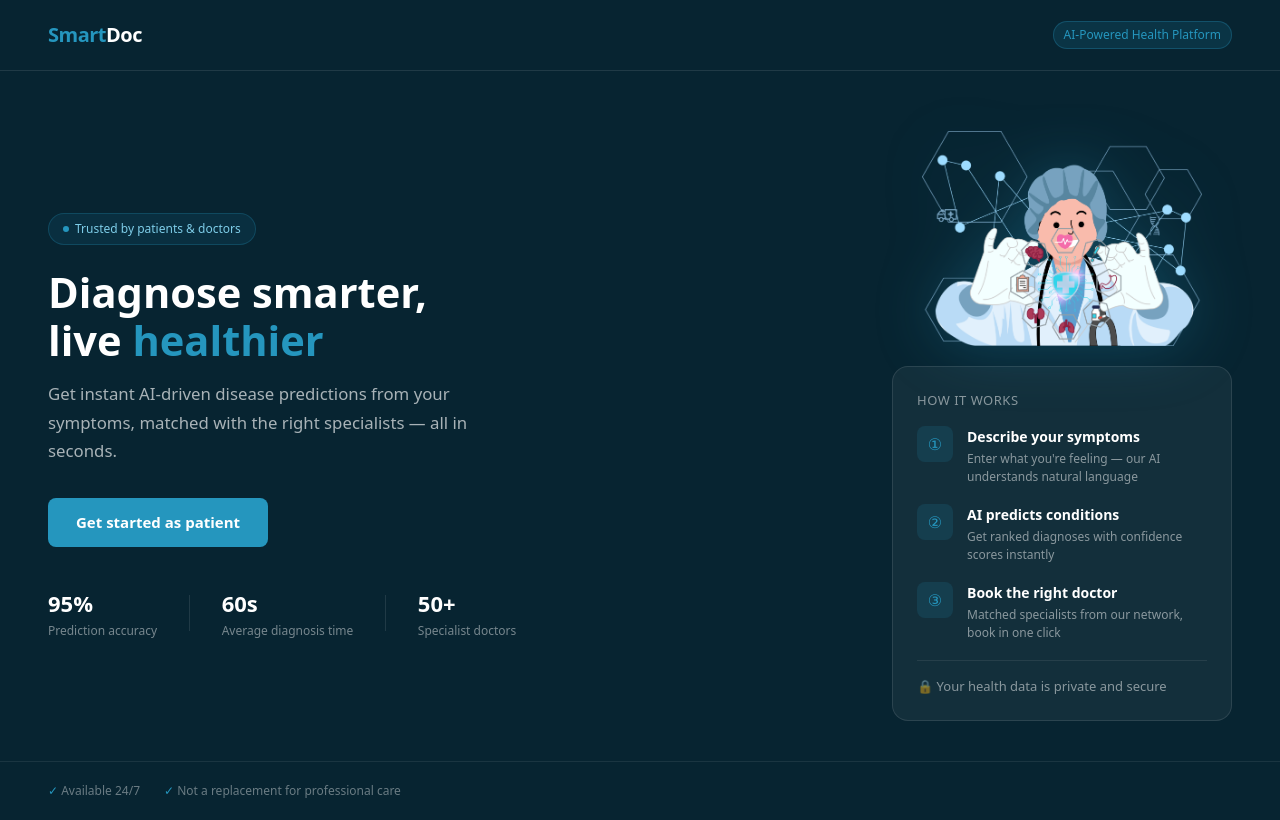
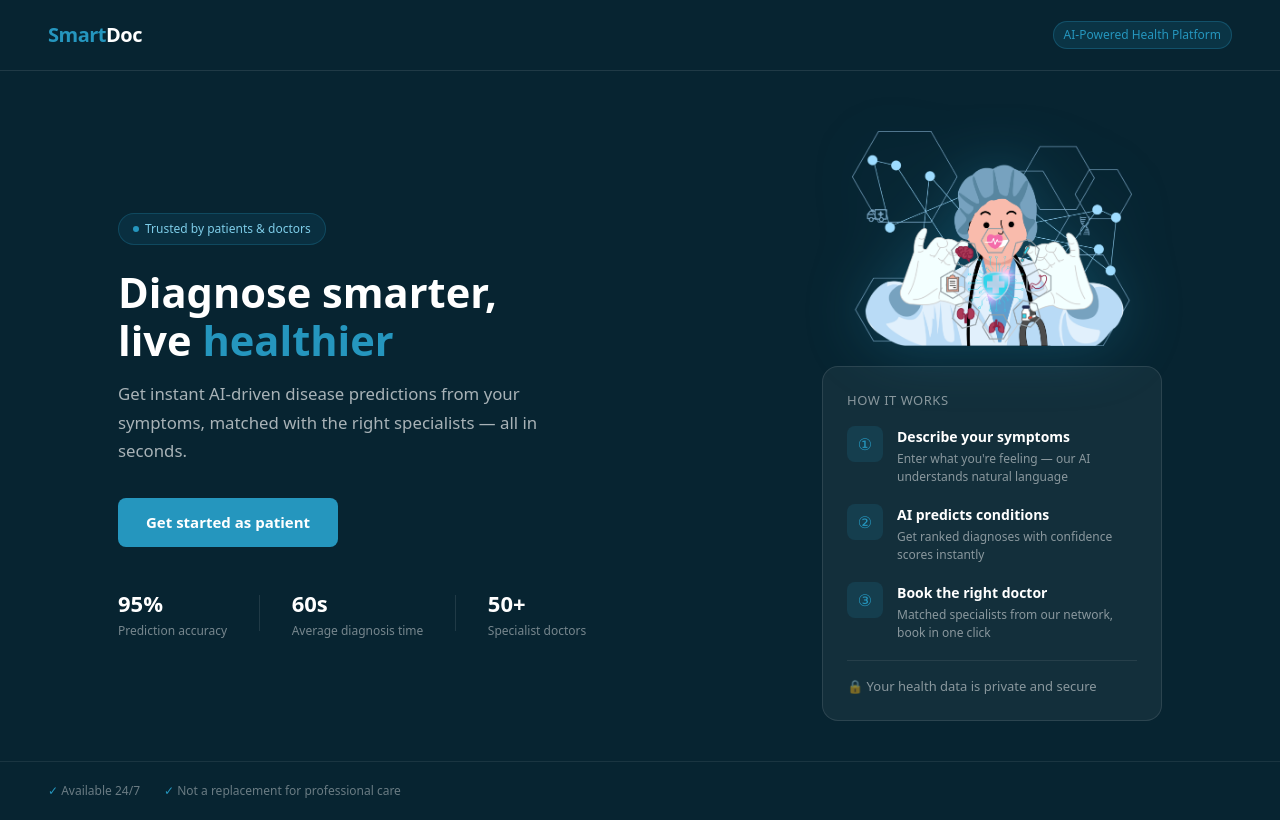
Before and after one commit to VKwamboka/patient_service_frontend, an Angular app in the folder disease-prediction-app/: page / in a window 1280 px wide. Built offline with nearby package versions, Linux system fonts and the light colour scheme.

Commit message:
updated endpoints url

```diff
--- a/disease-prediction-app/src/app/authentication/landing/landing.component.html
+++ b/disease-prediction-app/src/app/authentication/landing/landing.component.html
@@ -4,7 +4,7 @@
     <div class="nav-badge">AI-Powered Health Platform</div>
   </nav>
 
-  <div class="hero">
+  <div class=" container hero">
     <div class="hero-left">
       <div class="trust-pill">
         <div class="dot"></div> Trusted by patients &amp; doctors
```
